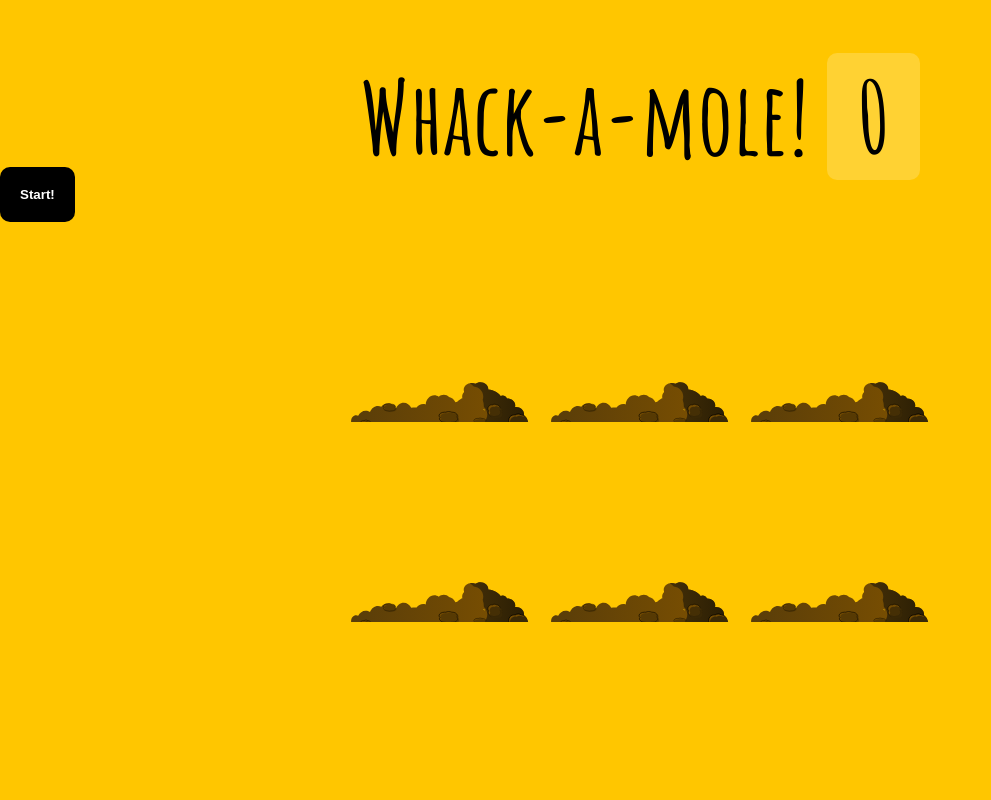
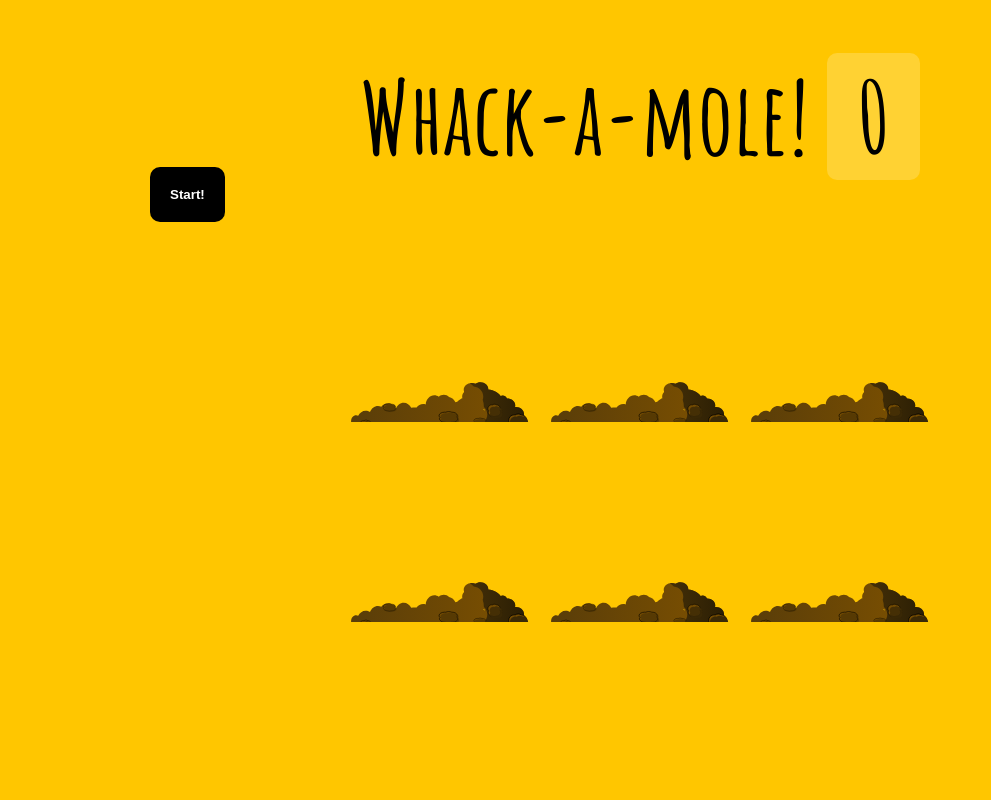
Before and after one commit to Mohaiminul69/whack-a-mole, a plain HTML site: page index.html in a window 1280 px wide. Shown: the whole page, without its empty margins (0-991 px from the left). Drawn offline with Linux system fonts and the light colour scheme.

Commit message:
Update style.css

```diff
--- a/style.css
+++ b/style.css
@@ -79,6 +79,7 @@ h1 {
   cursor: pointer;
   background: black;
   color: white;
+  margin-left: 15rem;
 }
 
 .start_btn:hover {
```
